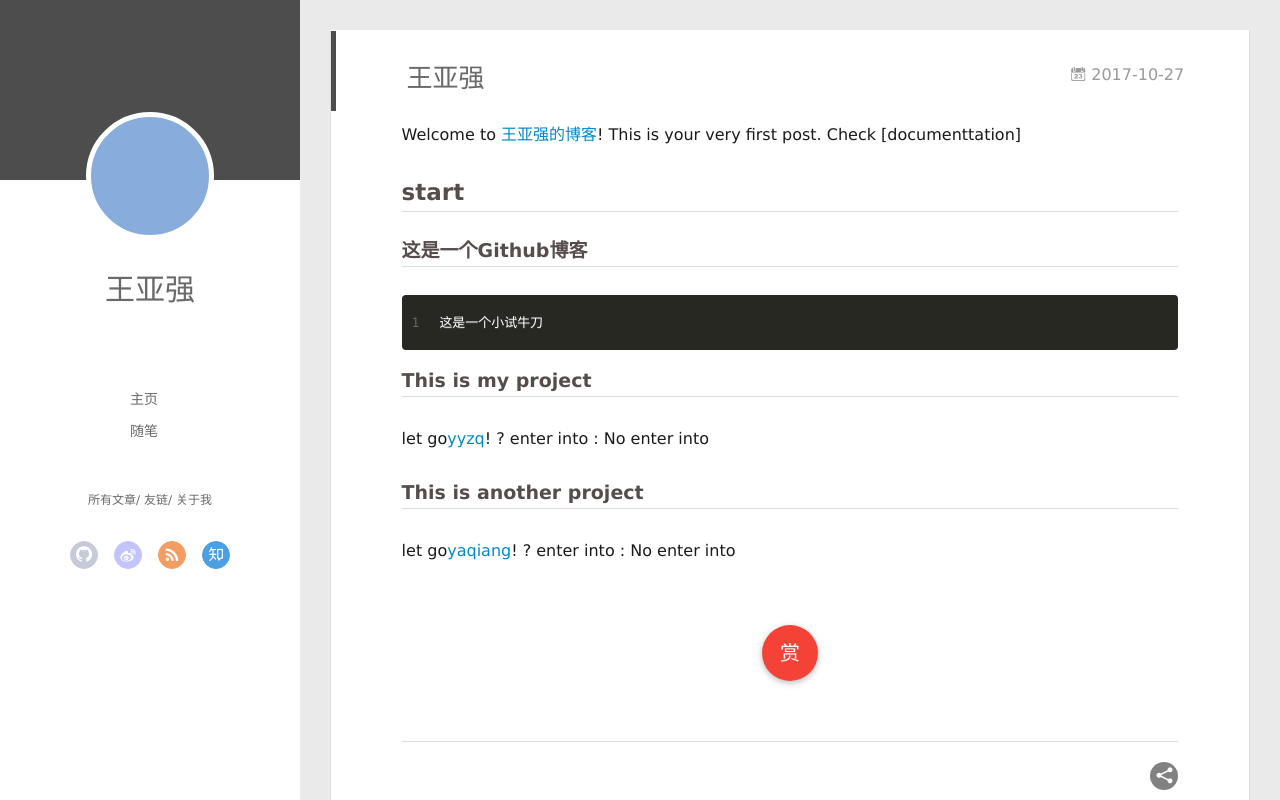
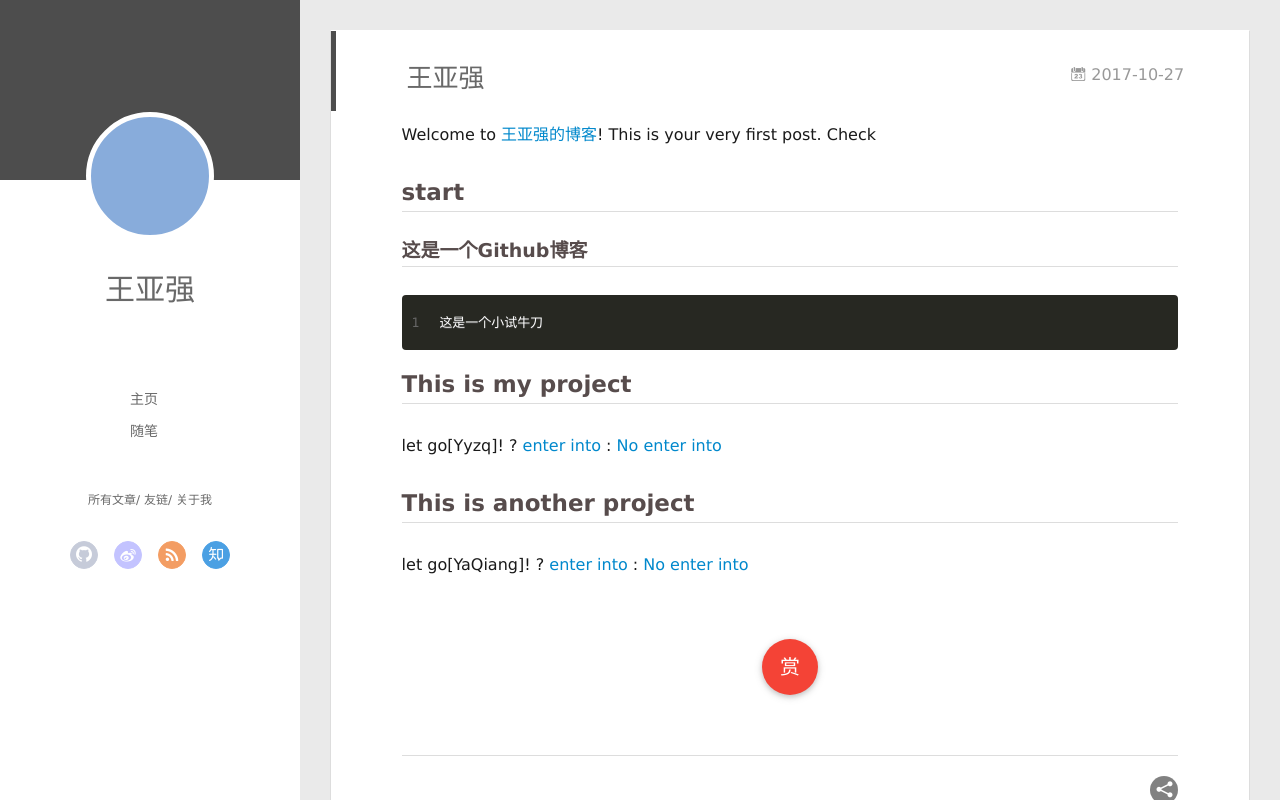
Before and after one commit to MrWangYQ/MrWangYQ.github.io, a plain HTML site: page 2017/10/27/bowen/index.html in a window 1280 px wide. Drawn offline with Linux system fonts and the light colour scheme; no server answers.

Commit message:
Site updated: 2017-10-27 11:42:37

```diff
--- a/2017/10/27/bowen/index.html
+++ b/2017/10/27/bowen/index.html
@@ -8,17 +8,17 @@
   <link rel="dns-prefetch" href="http://yoursite.com">
   <title>王亚强 | 王亚强</title>
   <meta name="viewport" content="width=device-width, initial-scale=1, maximum-scale=1">
-  <meta name="description" content="Welcome to 王亚强的博客! This is your very first post. Check [documenttation] start这是一个Github博客1这是一个小试牛刀 This is my projectlet goyyzq! ? enter into : No enter into This is another projectlet goyaqiang! ? en">
+  <meta name="description" content="Welcome to 王亚强的博客! This is your very first post. Check  start这是一个Github博客1这是一个小试牛刀 This is my projectlet go[Yyzq]! ? enter into : No enter into This is another projectlet go[YaQiang]! ? enter into : N">
 <meta property="og:type" content="article">
 <meta property="og:title" content="王亚强">
 <meta property="og:url" content="http://yoursite.com/2017/10/27/bowen/index.html">
 <meta property="og:site_name" content="王亚强">
-<meta property="og:description" content="Welcome to 王亚强的博客! This is your very first post. Check [documenttation] start这是一个Github博客1这是一个小试牛刀 This is my projectlet goyyzq! ? enter into : No enter into This is another projectlet goyaqiang! ? en">
+<meta property="og:description" content="Welcome to 王亚强的博客! This is your very first post. Check  start这是一个Github博客1这是一个小试牛刀 This is my projectlet go[Yyzq]! ? enter into : No enter into This is another projectlet go[YaQiang]! ? enter into : N">
 <meta property="og:locale" content="zh-CN">
-<meta property="og:updated_time" content="2017-10-27T03:24:21.885Z">
+<meta property="og:updated_time" content="2017-10-27T03:41:53.779Z">
 <meta name="twitter:card" content="summary">
 <meta name="twitter:title" content="王亚强">
-<meta name="twitter:description" content="Welcome to 王亚强的博客! This is your very first post. Check [documenttation] start这是一个Github博客1这是一个小试牛刀 This is my projectlet goyyzq! ? enter into : No enter into This is another projectlet goyaqiang! ? en">
+<meta name="twitter:description" content="Welcome to 王亚强的博客! This is your very first post. Check  start这是一个Github博客1这是一个小试牛刀 This is my projectlet go[Yyzq]! ? enter into : No enter into This is another projectlet go[YaQiang]! ? enter into : N">
 
     <link rel="alternative" href="/atom.xml" title="王亚强" type="application/atom+xml">
 
@@ -174,10 +174,10 @@
 
     <div class="article-entry" itemprop="articleBody">
 
-        <p>Welcome to <a href="http://#" target="_blank" rel="external">王亚强的博客</a>! This is your very first post. Check [documenttation]</p>
+        <p>Welcome to <a href="http://#" target="_blank" rel="external">王亚强的博客</a>! This is your very first post. Check </p>
 <h2 id="start"><a href="#start" class="headerlink" title="start"></a>start</h2><h3 id="这是一个Github博客"><a href="#这是一个Github博客" class="headerlink" title="这是一个Github博客"></a>这是一个Github博客</h3><figure class="highlight bash"><table><tr><td class="gutter"><pre><div class="line">1</div></pre></td><td class="code"><pre><div class="line">这是一个小试牛刀</div></pre></td></tr></table></figure>
-<h3 id="This-is-my-project"><a href="#This-is-my-project" class="headerlink" title="This is my project"></a>This is my project</h3><p>let go<a href="http://yyzq.info" target="_blank" rel="external">yyzq</a>! ? enter into : No enter into</p>
-<h3 id="This-is-another-project"><a href="#This-is-another-project" class="headerlink" title="This is another project"></a>This is another project</h3><p>let go<a href="http://yaqiang.wang" target="_blank" rel="external">yaqiang</a>! ? enter into : No enter into</p>
+<h2 id="This-is-my-project"><a href="#This-is-my-project" class="headerlink" title="This is my project"></a>This is my project</h2><p>let go[Yyzq]! ? <a href="http://yyzq.info" target="_blank" rel="external">enter into</a> : <a href="http://#" target="_blank" rel="external">No enter into</a></p>
+<h2 id="This-is-another-project"><a href="#This-is-another-project" class="headerlink" title="This is another project"></a>This is another project</h2><p>let go[YaQiang]! ? <a href="http://yaqiang.wang" target="_blank" rel="external">enter into</a> : <a href="http://#" target="_blank" rel="external">No enter into</a></p>
 
 
 
```
Also changed, not shown: index.html (+3 -3 lines).
